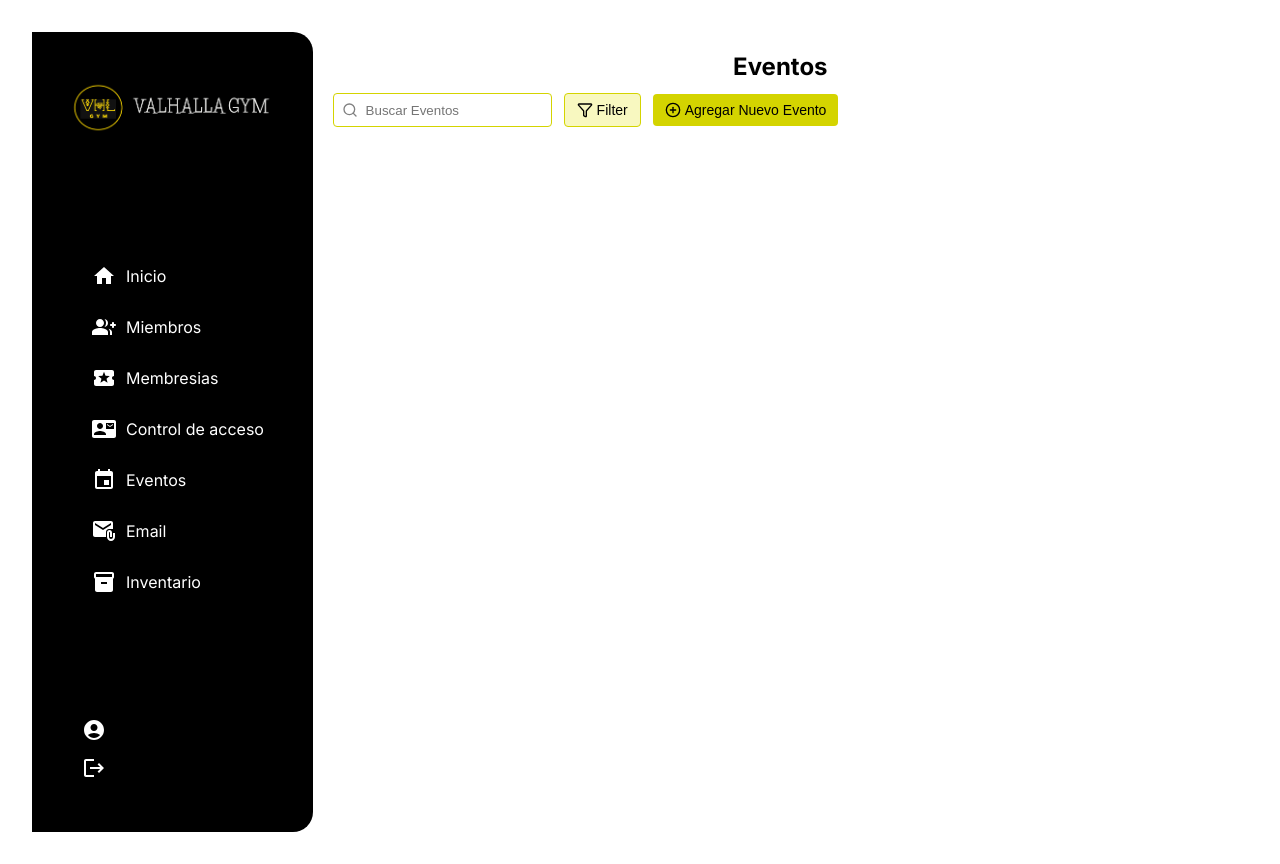
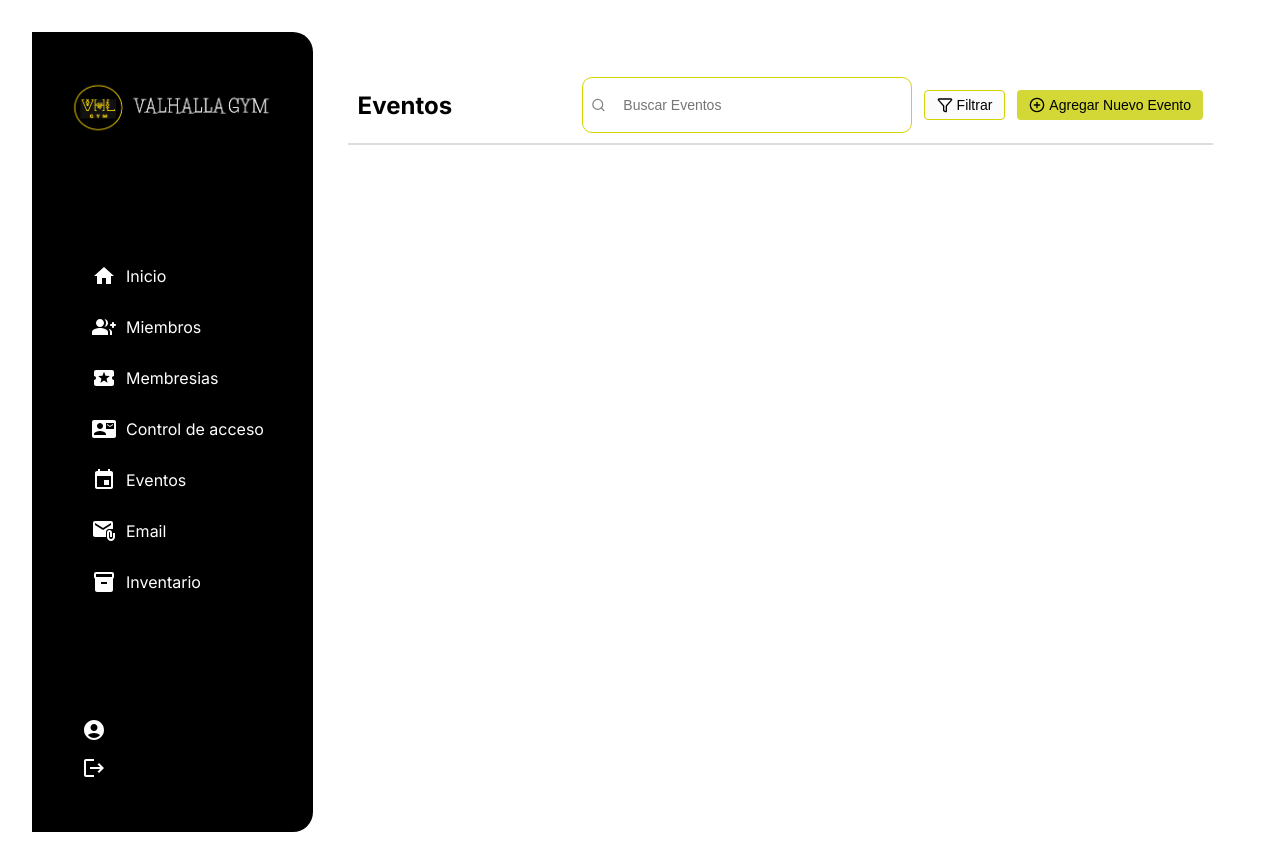
Before and after one commit to pabloocampo1/GymManager-Front-end, a React (Vite) app: page /dashboard/eventos in a window 1280 px wide. Built offline with nearby package versions, Linux system fonts and the light colour scheme; a web font is replaced by a local one.

Commit message:
modificacion css de los modasl

```diff
--- a/src/Components/Modals/ModalEvents/EventModal.module.css
+++ b/src/Components/Modals/ModalEvents/EventModal.module.css
@@ -1,80 +1,132 @@
-:global(.modal-overlay) {
+/* Fondo del modal */
+.modalOverlay {
   position: fixed;
   top: 0;
   left: 0;
   width: 100%;
   height: 100%;
-  background: rgba(0, 0, 0, 0.5);
+  background: rgba(0, 0, 0, 0.3); /* Oscurece el fondo */
   display: flex;
   align-items: center;
   justify-content: center;
 }
 
+/* Modal */
 .modalContent {
-  background: #f8f8f8;
-  width: 500px;
-  padding: 20px;
-  border-radius: 10px;
+  background: white;
+  padding: 30px;
+  border-radius: 12px;
+  width: 850px;
+  max-width: 90vw;
   box-shadow: 0px 4px 10px rgba(0, 0, 0, 0.1);
+  text-align: center;
+  position: relative;
 }
 
+/* Botón de cierre */
 .closeBtn {
+  position: absolute;
+  top: 15px;
+  left: 20px;
   background: none;
   border: none;
   font-size: 14px;
   cursor: pointer;
-  color: #000;
+  color: #333;
 }
 
-.form {
+/* Título */
+.modalContent h2 {
+  text-align: center;
+  margin-bottom: 15px;
+  font-size: 24px;
+  font-weight: bold;
+}
+
+/* Filas del formulario */
+.formRow {
+  display: flex;
+  gap: 20px;
+  margin-bottom: 15px;
+  align-items: center;
+}
+
+/* Grupos de formulario */
+.formGroup {
+  flex: 1;
   display: flex;
   flex-direction: column;
 }
 
-.label {
+/* Etiquetas */
+label {
+  font-size: 14px;
   font-weight: bold;
+  margin-bottom: 5px;
+  display: block;
+  text-align: left;
+}
+
+/* Campos de entrada */
+input,
+select {
+  width: 100%;
+  padding: 10px;
+  border: 1px solid #ccc;
+  border-radius: 5px;
+  font-size: 14px;
+  height: 38px;
+}
+
+/* Subida de imagen */
+.imageUpload {
+  border: 1px dashed #ccc;
+  height: 120px;
+  width: 100%;
+  display: flex;
+  align-items: center;
+  justify-content: center;
+  color: gray;
+  font-size: 14px;
+  border-radius: 5px;
+  background: #f9f9f9;
   margin-top: 10px;
 }
 
-.input,
-.select {
-  padding: 8px;
-  margin-top: 5px;
-  border-radius: 5px;
-  border: 1px solid #ccc;
-}
-
-.imageUpload {
-  width: 100%;
-  height: 120px;
-  background: #eaeaea;
-  display: flex;
-  align-items: center;
-  justify-content: center;
-  border-radius: 5px;
-  margin-top: 10px;
-}
-
+/* Contenedor de botones */
 .buttonContainer {
   display: flex;
-  justify-content: space-between;
+  justify-content: flex-end;
+  gap: 10px;
   margin-top: 20px;
 }
 
+/* Botón cancelar */
 .cancelBtn {
   background: black;
   color: white;
-  padding: 10px 15px;
+  padding: 12px 24px;
   border: none;
   border-radius: 5px;
   cursor: pointer;
+  font-size: 14px;
 }
 
+.cancelBtn:hover {
+  background: #333;
+}
+
+/* Botón agregar */
 .addBtn {
   background: #D3D837;
   color: black;
-  padding: 10px 15px;
+  padding: 12px 24px;
   border: none;
   border-radius: 5px;
   cursor: pointer;
+  font-size: 14px;
 }
+
+.addBtn:hover {
+  background: #c4c92f;
+}
--- a/src/Components/Modals/ModalInventory/InventoryModal.module.css
+++ b/src/Components/Modals/ModalInventory/InventoryModal.module.css
@@ -1,6 +1,11 @@
 ._privateLayout_main {
   position: relative; /* Mantiene el modal dentro del contenedor */
 }
+
+.inventory-header {
+  padding: 35px;
+}
+
 
 .modalOverlay {
   position: absolute;
--- /dev/null
+++ b/src/Pages/Events/Eventos.css
@@ -0,0 +1,100 @@
+/* Contenedor principal */
+.eventos-container {
+  display: flex;
+  flex-direction: column;
+  gap: 12px;
+  padding: 35px;
+}
+
+/* Header */
+.evento-header {
+  display: flex;
+  justify-content: space-between;
+  align-items: center;
+  padding: 10px;
+  background-color: white;
+  border-bottom: 2px solid #ddd;
+}
+
+.eventos-title {
+  font-size: 24px;
+  font-weight: bold;
+}
+
+/* Acciones */
+.eventos-actions {
+  display: flex;
+  align-items: center;
+  gap: 12px;
+}
+
+/* Barra de búsqueda */
+.eventos-search {
+  display: flex;
+  align-items: center;
+  gap: 8px;
+  border: 1px solid #d4d400;
+  border-radius: 10px;
+  padding: 8px;
+  width: 330px;
+}
+
+.search-icon {
+  color: #999;
+}
+
+.eventos-search input {
+  border: none;
+  outline: none;
+  width: 100%;
+}
+
+/* Botones */
+.filter-button,
+.add-button {
+  height: 30px;
+  display: flex;
+  align-items: center;
+  gap: 4px;
+  border: none;
+  border-radius: 4px;
+  padding: 8px 12px;
+  cursor: pointer;
+  font-size: 14px;
+  background-color: var(--primarySecond-color);
+  color: black;
+}
+
+.add-button:hover {
+  background-color: #b8b800;
+}
+
+.filter-button {
+  background-color: rgb(251, 251, 251);
+    color: black;
+    border: 1px solid #d4d400;
+}
+
+.filter-button:hover {
+  background-color: #eae879;
+}
+
+/* Modal */
+.modal-overlay {
+  position: fixed;
+  top: 0;
+  left: 0;
+  width: 100%;
+  height: 100%;
+  background: rgba(0, 0, 0, 0.5);
+  display: flex;
+  align-items: center;
+  justify-content: center;
+}
+
+.modal-content {
+  background: white;
+  padding: 20px;
+  border-radius: 8px;
+  text-align: center;
+}
--- a/src/Pages/Events/Events.css
+++ /dev/null
@@ -1,66 +0,0 @@
-.eventos-container {
-    display: flex;
-    flex-direction: column;
-    gap: 12px;
-    padding: 20px;
-  }
-
-  .eventos-title {
-    font-size: 24px;
-    font-weight: bold;
-  }
-
-  .eventos-actions {
-    display: flex;
-    align-items: center;
-    gap: 12px;
-  }
-
-  .eventos-search {
-    display: flex;
-    align-items: center;
-    gap: 8px;
-    border: 1px solid #d4d400;
-    border-radius: 4px;
-    padding: 8px;
-  }
-
-  .search-icon {
-    color: #999;
-  }
-
-  .eventos-search input {
-    border: none;
-    outline: none;
-  }
-
-  .filter-button,
-  .add-button {
-    display: flex;
-    align-items: center;
-    gap: 4px;
-    border: none;
-    border-radius: 4px;
-    padding: 8px 12px;
-    cursor: pointer;
-    font-size: 14px;
-  }
-
-  .filter-button {
-    background-color: #f8f8c0;
-    color: black;
-    border: 1px solid #d4d400;
-  }
-
-  .filter-button:hover {
-    background-color: #eae879;
-  }
-
-  .add-button {
-    background-color: #d4d400;
-    color: black;
-  }
-
-  .add-button:hover {
-    background-color: #b8b800;
-  }
--- a/src/Pages/Events/Events.jsx
+++ b/src/Pages/Events/Events.jsx
@@ -1,14 +1,14 @@
+import React, { useState } from "react";
 import { Filter, PlusCircle, Search } from "lucide-react";
-import React, { useState } from "react";
+import "./Eventos.css";
 import EventModal from "../../Components/Modals/ModalEvents/EventModal";
-
-import "./Events.css";
 
 function Events() {
   const [isModalOpen, setIsModalOpen] = useState(false);
 
   return (
     <div className="eventos-container">
+      <div className="evento-header">
         <h1 className="eventos-title">Eventos</h1>
 
         <div className="eventos-actions">
@@ -17,14 +17,14 @@ function Events() {
             <input type="text" placeholder="Buscar Eventos" />
           </div>
           <button className="filter-button">
-          <Filter size={16} /> Filter
+            <Filter size={16} /> Filtrar
           </button>
           <button className="add-button" onClick={() => setIsModalOpen(true)}>
             <PlusCircle size={16} /> Agregar Nuevo Evento
           </button>
         </div>
+      </div>
 
-      {/* Modal de Evento */}
       <EventModal isOpen={isModalOpen} onClose={() => setIsModalOpen(false)} />
     </div>
   );
```
Also changed, not shown: src/Components/Modals/ModalEvents/EventModal.jsx (line endings or trailing spaces), 1 other file (tests, documents, lock files or other folders). Lines whose indentation alone changed are shown as unchanged.
